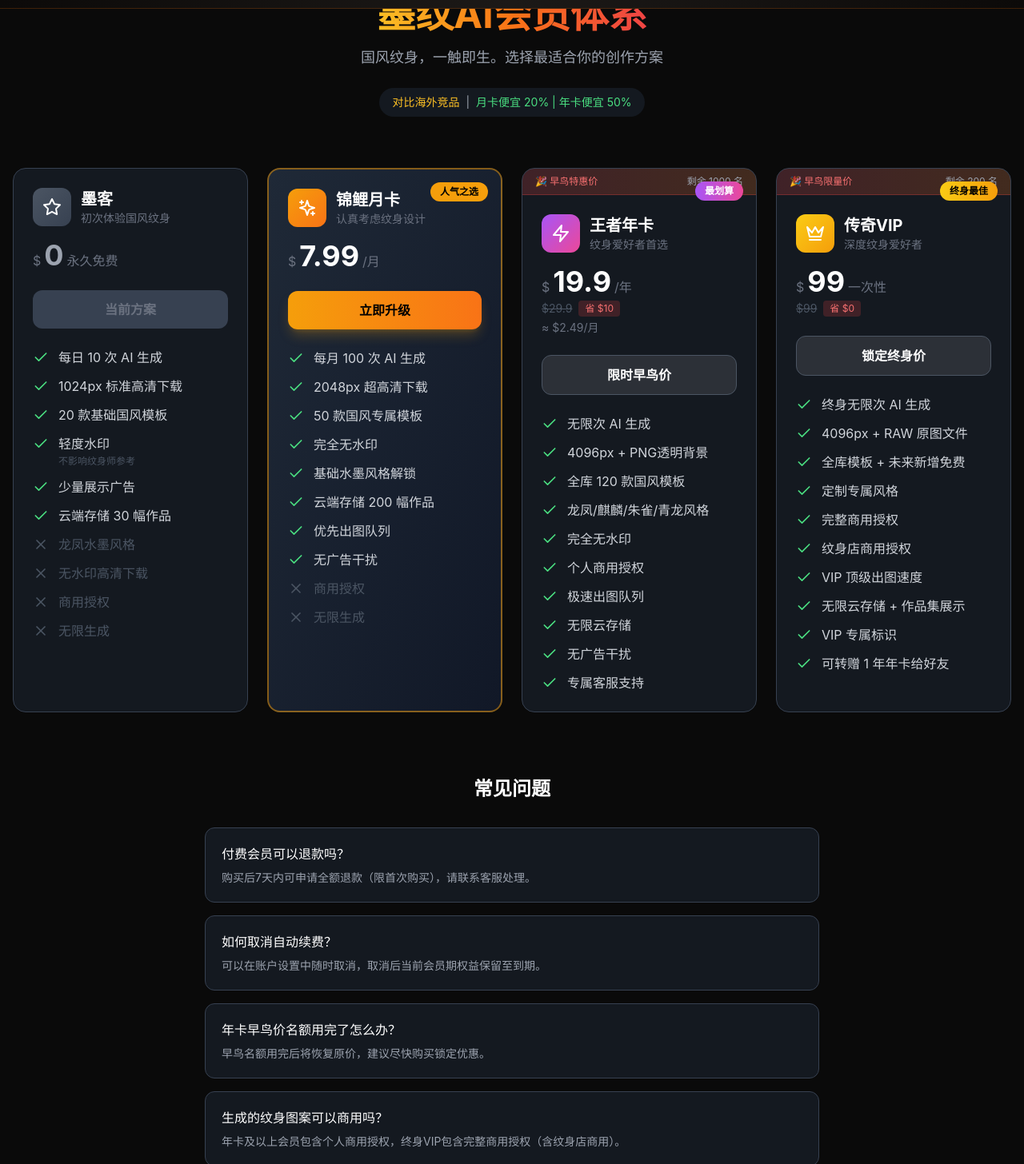
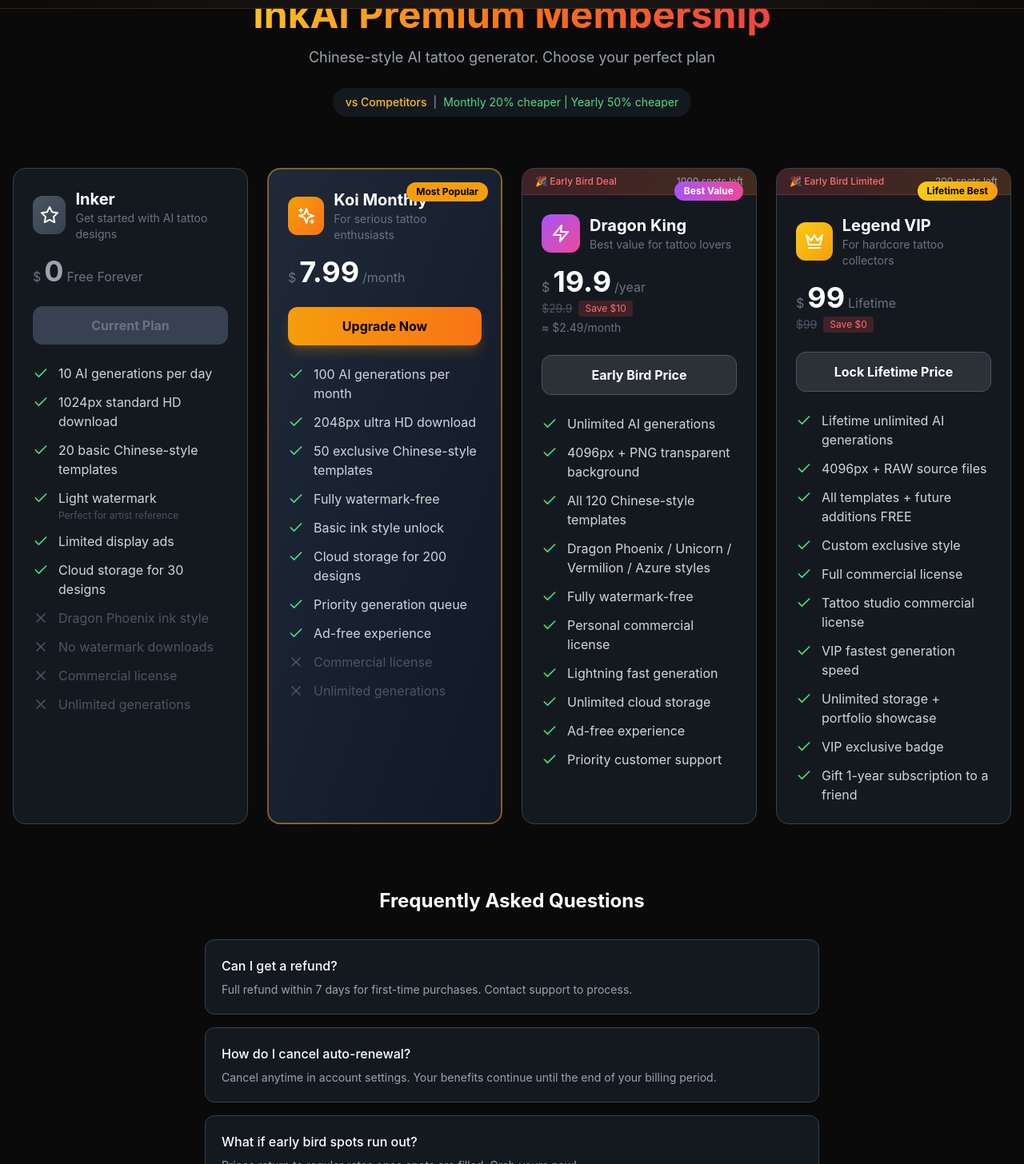
Before and after one commit to zhou1990319/inkai-life, a React app: page /#/pricing in a window 1280 px wide. Shown: the part 54-1510 px from the top of the page at 80% size. Built offline with nearby package versions, Linux system fonts and the light colour scheme.

Commit message:
feat: 改为英文界面 - 面向海外用户

```diff
--- a/src/pages/Pricing.tsx
+++ b/src/pages/Pricing.tsx
@@ -13,110 +13,110 @@ interface PricingProps {
 const plans = [
   {
     id: 'free',
-    name: '墨客',
+    name: 'Inker',
     icon: Star,
     color: 'from-gray-600 to-gray-700',
     price: 0,
-    period: '永久免费',
-    description: '初次体验国风纹身',
+    period: 'Free Forever',
+    description: 'Get started with AI tattoo designs',
     features: [
-      { text: '每日 10 次 AI 生成', included: true },
-      { text: '1024px 标准高清下载', included: true },
-      { text: '20 款基础国风模板', included: true },
-      { text: '轻度水印', included: true, note: '不影响纹身师参考' },
-      { text: '少量展示广告', included: true },
-      { text: '云端存储 30 幅作品', included: true },
-      { text: '龙凤水墨风格', included: false },
-      { text: '无水印高清下载', included: false },
-      { text: '商用授权', included: false },
-      { text: '无限生成', included: false },
+      { text: '10 AI generations per day', included: true },
+      { text: '1024px standard HD download', included: true },
+      { text: '20 basic Chinese-style templates', included: true },
+      { text: 'Light watermark', included: true, note: "Perfect for artist reference" },
+      { text: 'Limited display ads', included: true },
+      { text: 'Cloud storage for 30 designs', included: true },
+      { text: 'Dragon Phoenix ink style', included: false },
+      { text: 'No watermark downloads', included: false },
+      { text: 'Commercial license', included: false },
+      { text: 'Unlimited generations', included: false },
     ],
-    cta: '免费开始',
+    cta: 'Start Free',
     popular: false,
   },
   {
     id: 'monthly',
-    name: '锦鲤月卡',
+    name: 'Koi Monthly',
     icon: Sparkles,
     color: 'from-amber-500 to-orange-500',
     price: 7.99,
-    period: '/月',
-    description: '认真考虑纹身设计',
+    period: '/month',
+    description: 'For serious tattoo enthusiasts',
     features: [
-      { text: '每月 100 次 AI 生成', included: true },
-      { text: '2048px 超高清下载', included: true },
-      { text: '50 款国风专属模板', included: true },
-      { text: '完全无水印', included: true },
-      { text: '基础水墨风格解锁', included: true },
-      { text: '云端存储 200 幅作品', included: true },
-      { text: '优先出图队列', included: true },
-      { text: '无广告干扰', included: true },
-      { text: '商用授权', included: false },
-      { text: '无限生成', included: false },
+      { text: '100 AI generations per month', included: true },
+      { text: '2048px ultra HD download', included: true },
+      { text: '50 exclusive Chinese-style templates', included: true },
+      { text: 'Fully watermark-free', included: true },
+      { text: 'Basic ink style unlock', included: true },
+      { text: 'Cloud storage for 200 designs', included: true },
+      { text: 'Priority generation queue', included: true },
+      { text: 'Ad-free experience', included: true },
+      { text: 'Commercial license', included: false },
+      { text: 'Unlimited generations', included: false },
     ],
-    cta: '立即升级',
+    cta: 'Upgrade Now',
     popular: true,
-    badge: '人气之选',
+    badge: 'Most Popular',
   },
   {
     id: 'yearly',
-    name: '王者年卡',
+    name: 'Dragon King',
     icon: Zap,
     color: 'from-purple-500 to-pink-500',
     price: 29.9,
-    period: '/年',
-    description: '纹身爱好者首选',
-    yearlyPrice: '$29.9/年',
-    monthlyEquivalent: '≈ $2.49/月',
+    period: '/year',
+    description: 'Best value for tattoo lovers',
+    yearlyPrice: '$29.9/year',
+    monthlyEquivalent: '≈ $2.49/month',
     features: [
-      { text: '无限次 AI 生成', included: true },
-      { text: '4096px + PNG透明背景', included: true },
-      { text: '全库 120 款国风模板', included: true },
-      { text: '龙凤/麒麟/朱雀/青龙风格', included: true },
-      { text: '完全无水印', included: true },
-      { text: '个人商用授权', included: true },
-      { text: '极速出图队列', included: true },
-      { text: '无限云存储', included: true },
-      { text: '无广告干扰', included: true },
-      { text: '专属客服支持', included: true },
+      { text: 'Unlimited AI generations', included: true },
+      { text: '4096px + PNG transparent background', included: true },
+      { text: 'All 120 Chinese-style templates', included: true },
+      { text: 'Dragon Phoenix / Unicorn / Vermilion / Azure styles', included: true },
+      { text: 'Fully watermark-free', included: true },
+      { text: 'Personal commercial license', included: true },
+      { text: 'Lightning fast generation', included: true },
+      { text: 'Unlimited cloud storage', included: true },
+      { text: 'Ad-free experience', included: true },
+      { text: 'Priority customer support', included: true },
     ],
-    cta: '限时早鸟价',
+    cta: 'Early Bird Price',
     popular: false,
-    badge: '最划算',
+    badge: 'Best Value',
     earlyBird: {
       price: 19.9,
       originalPrice: 29.9,
-      label: '早鸟特惠价',
+      label: 'Early Bird Deal',
       remaining: 1000,
     },
   },
   {
     id: 'lifetime',
-    name: '传奇VIP',
+    name: 'Legend VIP',
     icon: Crown,
     color: 'from-yellow-400 to-amber-500',
     price: 99,
-    period: '一次性',
-    description: '深度纹身爱好者',
+    period: 'Lifetime',
+    description: 'For hardcore tattoo collectors',
     features: [
-      { text: '终身无限次 AI 生成', included: true },
-      { text: '4096px + RAW 原图文件', included: true },
-      { text: '全库模板 + 未来新增免费', included: true },
-      { text: '定制专属风格', included: true },
-      { text: '完整商用授权', included: true },
-      { text: '纹身店商用授权', included: true },
-      { text: 'VIP 顶级出图速度', included: true },
-      { text: '无限云存储 + 作品集展示', included: true },
-      { text: 'VIP 专属标识', included: true },
-      { text: '可转赠 1 年年卡给好友', included: true },
+      { text: 'Lifetime unlimited AI generations', included: true },
+      { text: '4096px + RAW source files', included: true },
+      { text: 'All templates + future additions FREE', included: true },
+      { text: 'Custom exclusive style', included: true },
+      { text: 'Full commercial license', included: true },
+      { text: 'Tattoo studio commercial license', included: true },
+      { text: 'VIP fastest generation speed', included: true },
+      { text: 'Unlimited storage + portfolio showcase', included: true },
+      { text: 'VIP exclusive badge', included: true },
+      { text: 'Gift 1-year subscription to a friend', included: true },
     ],
-    cta: '锁定终身价',
+    cta: 'Lock Lifetime Price',
     popular: false,
-    badge: '终身最佳',
+    badge: 'Lifetime Best',
     earlyBird: {
       price: 59.9,
       originalPrice: 99,
-      label: '早鸟限量价',
+      label: 'Early Bird Limited',
       remaining: 200,
     },
   },
@@ -141,8 +141,6 @@ export default function Pricing({ user }: PricingProps) {
 
     setLoading(true);
 
-    // TODO: 接入 PayPal/Stripe 支付
-    // 目前演示：直接更新用户订阅状态
     try {
       const planType = planId === 'free' ? 'free' : planId;
       const expiresAt = planId === 'monthly'
@@ -161,7 +159,6 @@ export default function Pricing({ user }: PricingProps) {
 
       if (error) throw error;
 
-      // 如果是付费订阅，创建订阅记录
       if (planId !== 'free') {
         await supabase.from('subscriptions').insert({
           user_id: user.id,
@@ -174,10 +171,10 @@ export default function Pricing({ user }: PricingProps) {
       }
 
       setCurrentPlan(planType);
-      alert(isEarlyBird ? '早鸟价购买成功！' : '订阅成功！');
+      alert(isEarlyBird ? 'Early bird purchase successful!' : 'Subscription successful!');
     } catch (error) {
-      console.error('订阅失败:', error);
-      alert('订阅失败，请重试');
+      console.error('Subscription failed:', error);
+      alert('Subscription failed, please try again');
     } finally {
       setLoading(false);
     }
@@ -193,18 +190,18 @@ export default function Pricing({ user }: PricingProps) {
       >
         <h1 className="text-4xl md:text-5xl font-bold mb-4">
           <span className="bg-gradient-to-r from-amber-400 via-orange-500 to-red-500 bg-clip-text text-transparent">
-            墨纹AI会员体系
+            InkAI Premium Membership
           </span>
         </h1>
         <p className="text-gray-400 text-lg max-w-2xl mx-auto">
-          国风纹身，一触即生。选择最适合你的创作方案
+          Chinese-style AI tattoo generator. Choose your perfect plan
         </p>
 
         {/* Comparison Note */}
         <div className="mt-6 inline-flex items-center gap-2 bg-gray-800/50 rounded-full px-4 py-2">
-          <span className="text-amber-400 text-sm font-medium">对比海外竞品</span>
+          <span className="text-amber-400 text-sm font-medium">vs Competitors</span>
           <span className="text-gray-400 text-sm">|</span>
-          <span className="text-green-400 text-sm">月卡便宜 20% | 年卡便宜 50%</span>
+          <span className="text-green-400 text-sm">Monthly 20% cheaper | Yearly 50% cheaper</span>
         </div>
       </motion.div>
 
@@ -253,7 +250,7 @@ export default function Pricing({ user }: PricingProps) {
                       🎉 {plan.earlyBird.label}
                     </span>
                     <span className="text-gray-400">
-                      剩余 {plan.earlyBird.remaining} 名
+                      {plan.earlyBird.remaining} spots left
                     </span>
                   </div>
                 </div>
@@ -284,7 +281,7 @@ export default function Pricing({ user }: PricingProps) {
                     <div className="flex items-center gap-2 mt-1">
                       <span className="text-gray-600 line-through text-sm">${originalPrice}</span>
                       <span className="bg-red-500/20 text-red-400 text-xs px-2 py-0.5 rounded">
-                        省 ${originalPrice - showPrice}
+                        Save ${originalPrice - showPrice}
                       </span>
                     </div>
                   )}
@@ -308,7 +305,7 @@ export default function Pricing({ user }: PricingProps) {
                       : 'bg-white/10 hover:bg-white/20 text-white border border-gray-600'
                   }`}
                 >
-                  {isCurrentPlan ? '当前方案' : loading ? '处理中...' : plan.cta}
+                  {isCurrentPlan ? 'Current Plan' : loading ? 'Processing...' : plan.cta}
                 </button>
 
                 {/* Features */}
@@ -344,28 +341,28 @@ export default function Pricing({ user }: PricingProps) {
         transition={{ delay: 0.5 }}
         className="max-w-3xl mx-auto mt-20"
       >
-        <h2 className="text-2xl font-bold text-white text-center mb-8">常见问题</h2>
+        <h2 className="text-2xl font-bold text-white text-center mb-8">Frequently Asked Questions</h2>
         <div className="space-y-4">
           {[
             {
-              q: '付费会员可以退款吗？',
-              a: '购买后7天内可申请全额退款（限首次购买），请联系客服处理。',
+              q: 'Can I get a refund?',
+              a: 'Full refund within 7 days for first-time purchases. Contact support to process.',
             },
             {
-              q: '如何取消自动续费？',
-              a: '可以在账户设置中随时取消，取消后当前会员期权益保留至到期。',
+              q: 'How do I cancel auto-renewal?',
+              a: 'Cancel anytime in account settings. Your benefits continue until the end of your billing period.',
             },
             {
-              q: '年卡早鸟价名额用完了怎么办？',
-              a: '早鸟名额用完后将恢复原价，建议尽快购买锁定优惠。',
+              q: 'What if early bird spots run out?',
+              a: 'Prices return to regular rates once spots are filled. Grab yours now!',
             },
             {
-              q: '生成的纹身图案可以商用吗？',
-              a: '年卡及以上会员包含个人商用授权，终身VIP包含完整商用授权（含纹身店商用）。',
+              q: 'Can I use designs commercially?',
+              a: 'Yearly+ plans include personal commercial license. Lifetime VIP includes full commercial rights (including tattoo studio use).',
             },
             {
-              q: '免费用户有体验限制吗？',
-              a: '免费用户每日可生成10次，足以体验国风纹身创作的乐趣。',
+              q: 'Are there limits for free users?',
+              a: 'Free users get 10 generations per day - perfect for trying out Chinese-style tattoo designs.',
             },
           ].map((faq, i) => (
             <div key={i} className="bg-gray-800/50 rounded-xl p-5 border border-gray-700">
@@ -378,8 +375,8 @@ export default function Pricing({ user }: PricingProps) {
 
       {/* Footer Note */}
       <div className="text-center mt-12 text-gray-500 text-sm">
-        <p>所有价格均为美元，支持 PayPal / 信用卡 / 支付宝 / 微信支付</p>
-        <p className="mt-2">安全问题？查看我们的 <a href="#/privacy" className="text-amber-400 hover:underline">隐私政策</a></p>
+        <p>All prices in USD. PayPal / Credit Card / Apple Pay / Google Pay accepted</p>
+        <p className="mt-2">Questions? Read our <a href="#/privacy" className="text-amber-400 hover:underline">Privacy Policy</a></p>
       </div>
     </div>
   );
```
